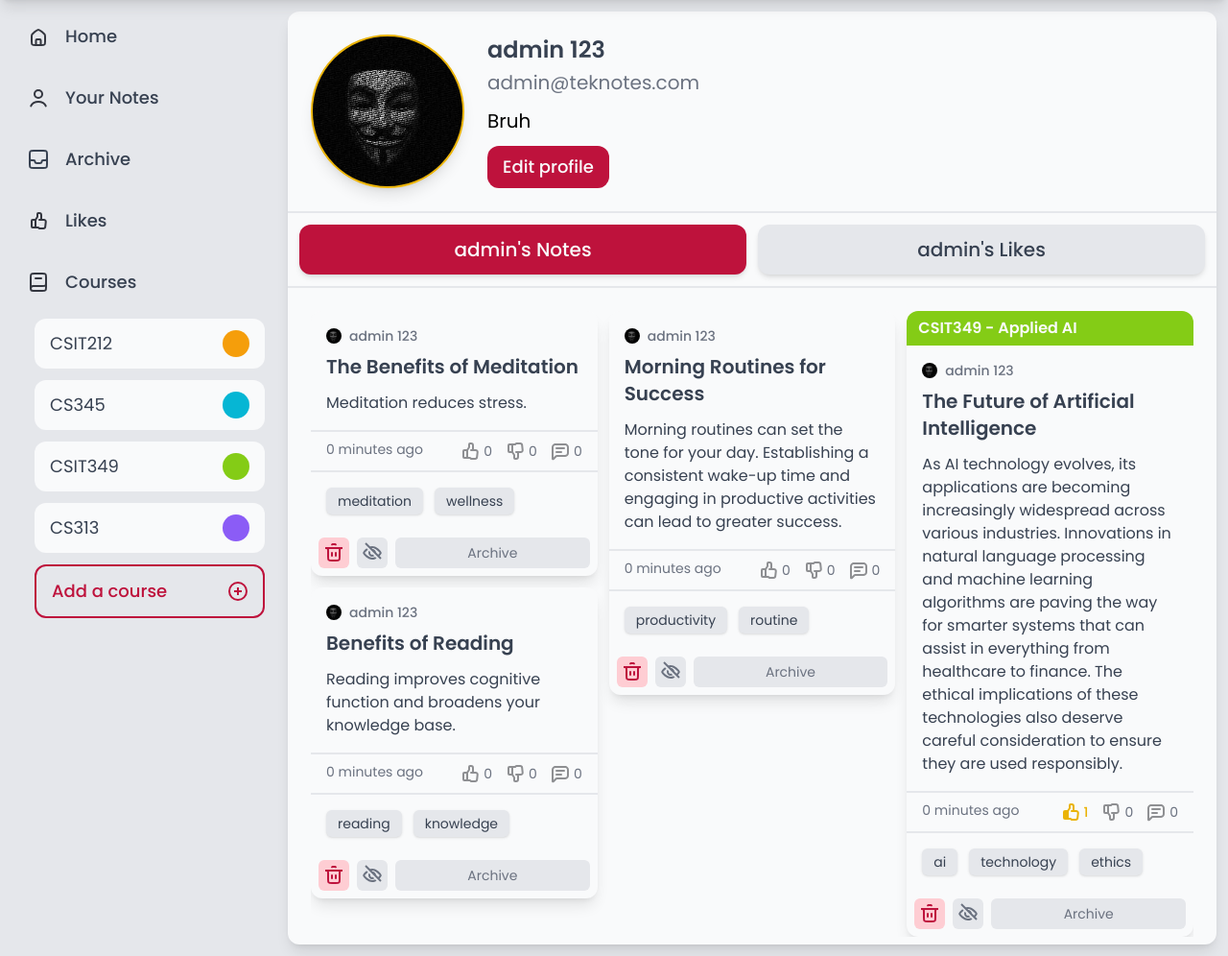
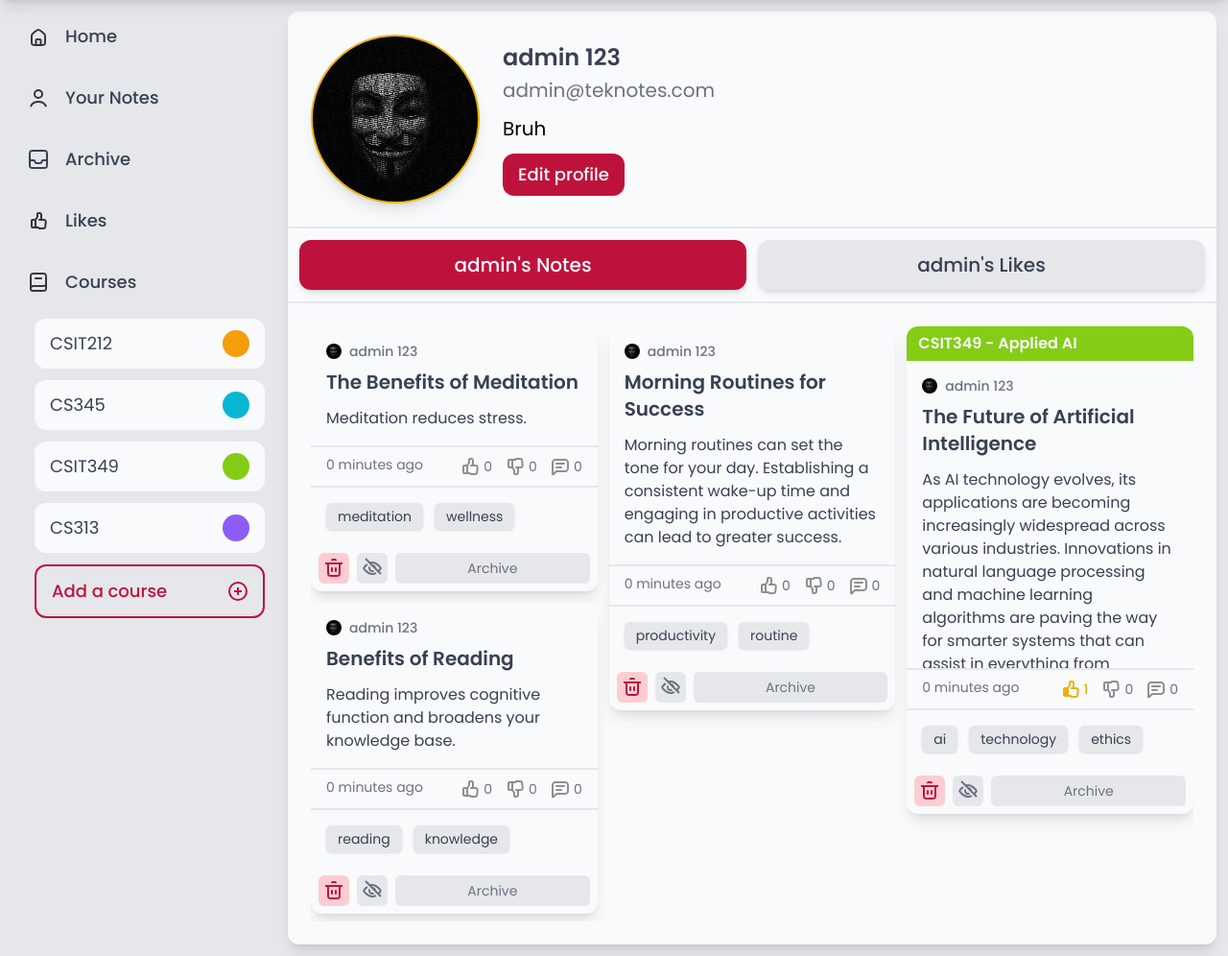
Before and after one commit to simon-escano/TekNotes2, a Django app: page /auth/profile/1/ in a window 1280 px wide. Shown: the part 68-1064 px from the top of the page at 96% size. Run offline with Django 4.2, Linux system fonts and the light colour scheme; a user stored in the database is signed in; data comes from the database, SQL or seed files in the repository; some libraries are stand-ins or nearby versions.

Commit message:
Added limit to note height UI

```diff
--- a/notes/templates/notes/note.html
+++ b/notes/templates/notes/note.html
@@ -9,7 +9,7 @@
             </div>
         {% endif %}
 
-        <div class="flex flex-col p-4 gap-3">
+        <div class="flex flex-col p-4 gap-3 max-h-80 overflow-hidden">
             <div class="flex flex-col gap-2">
                 <div class="flex gap-2 items-center">
                     <img src="{{ note.created_by.profile.avatar.url }}" alt="Profile Image" class="h-4 w-4 aspect-square rounded-full">
```
